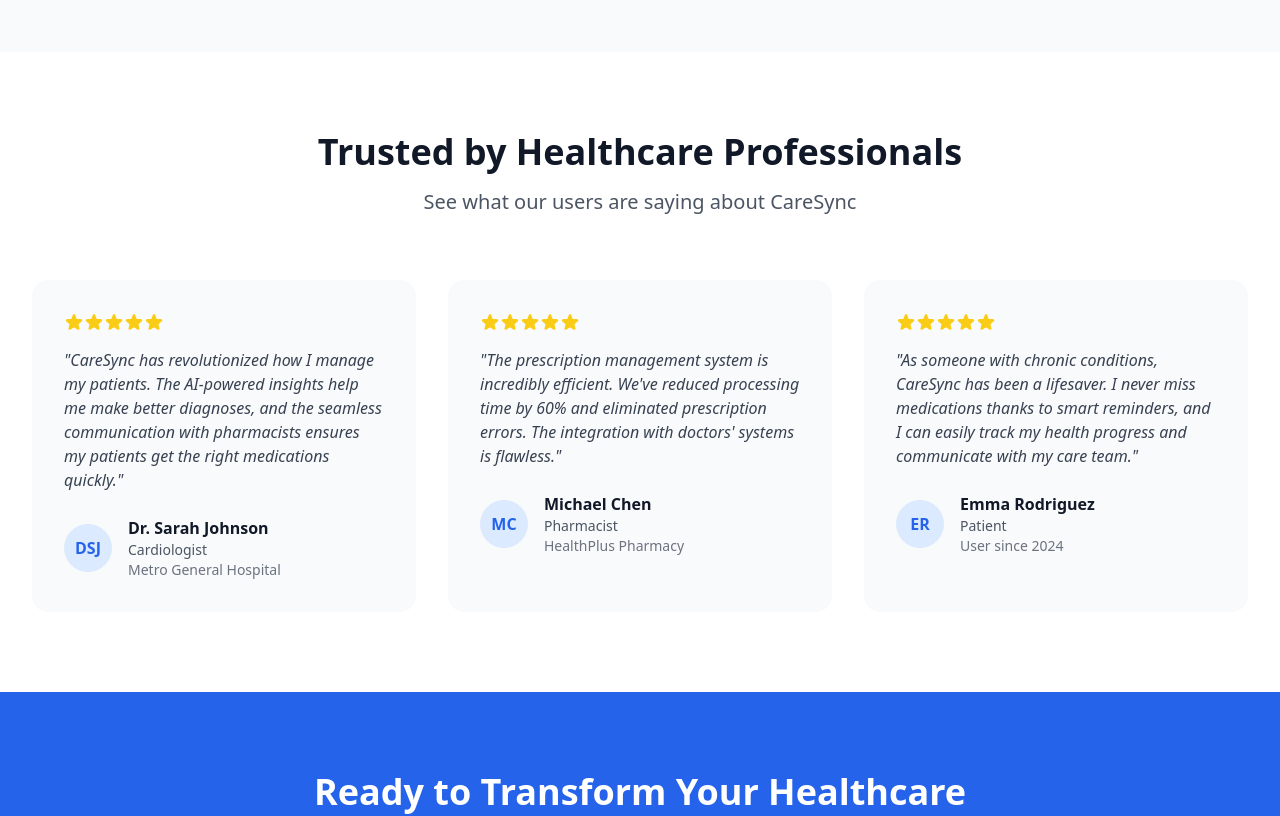
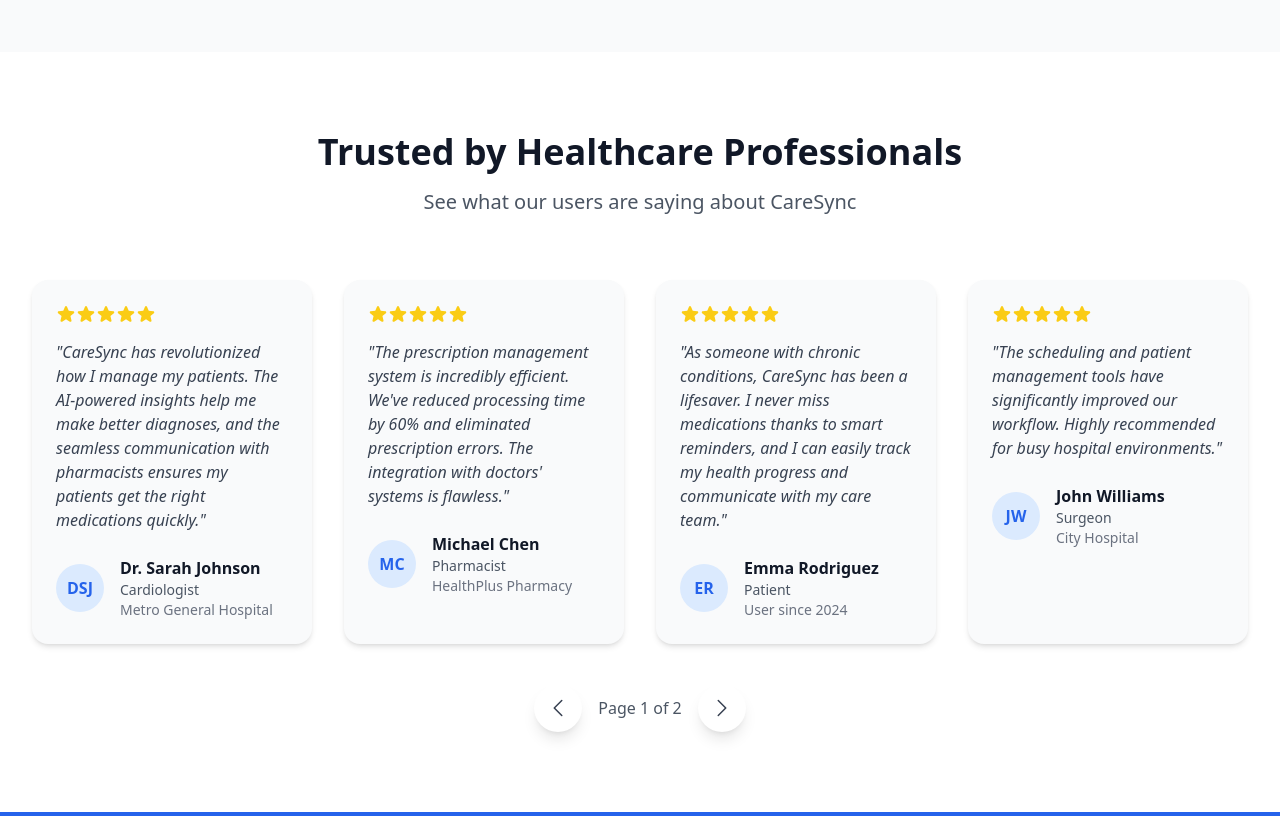
Before and after one commit to ayushjaiswal21/CareSync, a React (Vite) app: page / in a window 1280 px wide. Shown: the part 2320-3136 px from the top of the page. Built offline with nearby package versions, Linux system fonts and the light colour scheme.

Commit message:
git add src/components/Testimonials.tsx git commit -m "feat(testimonials): add smooth slide+fade animation with framer-motion for next/prev card navigation"

```diff
--- a/src/pages/LandingPage.jsx
+++ b/src/pages/LandingPage.jsx
@@ -18,6 +18,7 @@ import StatsSection from "./StatsSection";
 
 import { Typewriter } from "react-simple-typewriter";
 import Pricing from "./PriceSection";
+import Testimonials from "./Testimonials";
 
 const LandingPage = () => {
   const [isVideoPlaying, setIsVideoPlaying] = useState(false);
@@ -237,9 +238,7 @@ const LandingPage = () => {
           </div>
 
           {/* Cards */}
-    <div
-      className="grid grid-cols-1 lg:grid-cols-3 gap-8"
-    >
+          <div className="grid grid-cols-1 lg:grid-cols-3 gap-8">
             {[
               {
                 icon: HeartIcon,
@@ -294,9 +293,7 @@ const LandingPage = () => {
                   {feature.title}
                 </h3>
                 {/* Description */}
-          <p className="text-gray-600 mb-6">
-            {feature.description}
-          </p>
+                <p className="text-gray-600 mb-6">{feature.description}</p>
                 {/* Features */}
                 <ul className="space-y-2">
                   {feature.features.map((item, idx) => (
@@ -315,100 +312,11 @@ const LandingPage = () => {
         </div>
       </section>
 
-
       {/* Pricing Section */}
- <Pricing/>
+      <Pricing />
 
       {/* Testimonials Section */}
-      <section id="testimonials" className="py-20 bg-white">
-        <div className="max-w-7xl mx-auto px-4 sm:px-6 lg:px-8">
-          <div className="text-center mb-16">
-            <h2
-              data-aos="fade-up"
-              className="text-3xl lg:text-4xl font-bold text-gray-900 mb-4"
-            >
-              Trusted by Healthcare Professionals
-            </h2>
-            <p
-              data-aos="fade-up"
-              data-aos-duration="900"
-              className="text-xl text-gray-600"
-            >
-              See what our users are saying about CareSync
-            </p>
-          </div>
-
-          <div
-            data-aos="fade-up"
-            className="grid grid-cols-1 lg:grid-cols-3 gap-8"
-          >
-            {[
-              {
-                name: "Dr. Sarah Johnson",
-                role: "Cardiologist",
-                hospital: "Metro General Hospital",
-                content:
-                  "CareSync has revolutionized how I manage my patients. The AI-powered insights help me make better diagnoses, and the seamless communication with pharmacists ensures my patients get the right medications quickly.",
-                rating: 5,
-              },
-              {
-                name: "Michael Chen",
-                role: "Pharmacist",
-                hospital: "HealthPlus Pharmacy",
-                content:
-                  "The prescription management system is incredibly efficient. We've reduced processing time by 60% and eliminated prescription errors. The integration with doctors' systems is flawless.",
-                rating: 5,
-              },
-              {
-                name: "Emma Rodriguez",
-                role: "Patient",
-                hospital: "User since 2024",
-                content:
-                  "As someone with chronic conditions, CareSync has been a lifesaver. I never miss medications thanks to smart reminders, and I can easily track my health progress and communicate with my care team.",
-                rating: 5,
-              },
-            ].map((testimonial, index) => (
-              <div key={index} className="bg-gray-50 rounded-2xl p-8">
-                <div data-aos="fade-up" className="flex items-center mb-4">
-                  {[...Array(testimonial.rating)].map((_, i) => (
-                    <StarIcon
-                      key={i}
-                      className="h-5 w-5 text-yellow-400 fill-current"
-                    />
-                  ))}
-                </div>
-                <p data-aos="flip-right" className="text-gray-700 mb-6 italic">
-                  "{testimonial.content}"
-                </p>
-                <div data-aos="flip-right" className="flex items-center">
-                  <div className="w-12 h-12 bg-primary-100 rounded-full flex items-center justify-center mr-4">
-                    <span className="text-primary-600 font-semibold">
-                      {testimonial.name
-                        .split(" ")
-                        .map((n) => n[0])
-                        .join("")}
-                    </span>
-                  </div>
-                  <div>
-                    <div
-                      data-aos="flip-right"
-                      className="font-semibold text-gray-900"
-                    >
-                      {testimonial.name}
-                    </div>
-                    <div className="text-sm text-gray-600">
-                      {testimonial.role}
-                    </div>
-                    <div className="text-sm text-gray-500">
-                      {testimonial.hospital}
-                    </div>
-                  </div>
-                </div>
-              </div>
-            ))}
-          </div>
-        </div>
-      </section>
+      <Testimonials />
 
       {/* CTA Section */}
       <section className="py-20 bg-primary-600">
--- /dev/null
+++ b/src/pages/Testimonials.tsx
@@ -0,0 +1,190 @@
+// src/components/Testimonials.tsx
+import { useState } from "react";
+import { StarIcon, ChevronLeftIcon, ChevronRightIcon } from "@heroicons/react/24/solid";
+import { motion, AnimatePresence } from "framer-motion";
+
+export default function Testimonials() {
+  const testimonials = [
+    {
+      name: "Dr. Sarah Johnson",
+      role: "Cardiologist",
+      hospital: "Metro General Hospital",
+      content:
+        "CareSync has revolutionized how I manage my patients. The AI-powered insights help me make better diagnoses, and the seamless communication with pharmacists ensures my patients get the right medications quickly.",
+      rating: 5,
+    },
+    {
+      name: "Michael Chen",
+      role: "Pharmacist",
+      hospital: "HealthPlus Pharmacy",
+      content:
+        "The prescription management system is incredibly efficient. We've reduced processing time by 60% and eliminated prescription errors. The integration with doctors' systems is flawless.",
+      rating: 5,
+    },
+    {
+      name: "Emma Rodriguez",
+      role: "Patient",
+      hospital: "User since 2024",
+      content:
+        "As someone with chronic conditions, CareSync has been a lifesaver. I never miss medications thanks to smart reminders, and I can easily track my health progress and communicate with my care team.",
+      rating: 5,
+    },
+    {
+      name: "John Williams",
+      role: "Surgeon",
+      hospital: "City Hospital",
+      content:
+        "The scheduling and patient management tools have significantly improved our workflow. Highly recommended for busy hospital environments.",
+      rating: 5,
+    },
+    {
+      name: "Sophia Patel",
+      role: "Nurse",
+      hospital: "Green Valley Clinic",
+      content:
+        "Real-time updates and patient monitoring make my job much easier. The interface is intuitive and easy to use.",
+      rating: 4,
+    },
+    {
+      name: "David Lee",
+      role: "Orthopedic Specialist",
+      hospital: "Sunrise Medical Center",
+      content:
+        "CareSync integrates seamlessly with our existing systems. The analytics help in identifying patient trends effectively.",
+      rating: 5,
+    },
+    {
+      name: "Olivia Brown",
+      role: "General Practitioner",
+      hospital: "Community Health Hub",
+      content:
+        "The mobile app is a game-changer. I can check patient records and respond to messages even when I'm out of the clinic.",
+      rating: 4,
+    },
+    {
+      name: "James Anderson",
+      role: "Physician",
+      hospital: "Central Health",
+      content:
+        "Customer support is responsive and helpful. The software is reliable and easy to adopt.",
+      rating: 5,
+    },
+  ];
+
+  const [currentPage, setCurrentPage] = useState(0);
+  const [direction, setDirection] = useState(0); // 1 = next, -1 = prev
+  const cardsPerPage = 4;
+  const totalPages = Math.ceil(testimonials.length / cardsPerPage);
+
+  const handlePrev = () => {
+    setDirection(-1);
+    setCurrentPage((prev) => (prev > 0 ? prev - 1 : totalPages - 1));
+  };
+
+  const handleNext = () => {
+    setDirection(1);
+    setCurrentPage((prev) => (prev < totalPages - 1 ? prev + 1 : 0));
+  };
+
+  const currentCards = testimonials.slice(
+    currentPage * cardsPerPage,
+    currentPage * cardsPerPage + cardsPerPage
+  );
+
+  // Animation variants
+  const variants = {
+    enter: (dir: number) => ({
+      x: dir > 0 ? 50 : -50,
+      opacity: 0,
+    }),
+    center: { x: 0, opacity: 1 },
+    exit: (dir: number) => ({
+      x: dir > 0 ? -50 : 50,
+      opacity: 0,
+    }),
+  };
+
+  return (
+    <section id="testimonials" className="py-20 bg-white relative overflow-hidden">
+      <div className="max-w-7xl mx-auto px-4 sm:px-6 lg:px-8">
+        {/* Title */}
+        <div className="text-center mb-16">
+          <h2 className="text-3xl lg:text-4xl font-bold text-gray-900 mb-4">
+            Trusted by Healthcare Professionals
+          </h2>
+          <p className="text-xl text-gray-600">
+            See what our users are saying about CareSync
+          </p>
+        </div>
+
+        {/* Cards with animation */}
+        <AnimatePresence mode="wait" custom={direction}>
+          <motion.div
+            key={currentPage} // Ensures re-render on page change
+            custom={direction}
+            variants={variants}
+            initial="enter"
+            animate="center"
+            exit="exit"
+            transition={{ duration: 0.4, ease: "easeInOut" }}
+            className="grid grid-cols-1 sm:grid-cols-2 lg:grid-cols-4 gap-8"
+          >
+            {currentCards.map((t, index) => (
+              <div
+                key={index}
+                className="bg-gray-50 rounded-2xl p-6 shadow-md hover:shadow-xl transition transform hover:-translate-y-2"
+              >
+                {/* Stars */}
+                <div className="flex items-center mb-4">
+                  {[...Array(t.rating)].map((_, i) => (
+                    <StarIcon
+                      key={i}
+                      className="h-5 w-5 text-yellow-400 fill-current"
+                    />
+                  ))}
+                </div>
+
+                {/* Content */}
+                <p className="text-gray-700 mb-6 italic">"{t.content}"</p>
+
+                {/* User Info */}
+                <div className="flex items-center">
+                  <div className="w-12 h-12 bg-primary-100 rounded-full flex items-center justify-center mr-4 font-semibold text-primary-600">
+                    {t.name
+                      .split(" ")
+                      .map((n) => n[0])
+                      .join("")}
+                  </div>
+                  <div>
+                    <div className="font-semibold text-gray-900">{t.name}</div>
+                    <div className="text-sm text-gray-600">{t.role}</div>
+                    <div className="text-sm text-gray-500">{t.hospital}</div>
+                  </div>
+                </div>
+              </div>
+            ))}
+          </motion.div>
+        </AnimatePresence>
+
+        {/* Prev/Next Buttons */}
+        <div className="flex justify-center items-center gap-4 mt-10">
+          <button
+            onClick={handlePrev}
+            className="bg-white shadow-lg rounded-full p-3 hover:bg-gray-100 transition"
+          >
+            <ChevronLeftIcon className="h-6 w-6 text-gray-700" />
+          </button>
+          <span className="text-gray-600">
+            Page {currentPage + 1} of {totalPages}
+          </span>
+          <button
+            onClick={handleNext}
+            className="bg-white shadow-lg rounded-full p-3 hover:bg-gray-100 transition"
+          >
+            <ChevronRightIcon className="h-6 w-6 text-gray-700" />
+          </button>
+        </div>
+      </div>
+    </section>
+  );
+}
```
Lines whose indentation alone changed are shown as unchanged.
